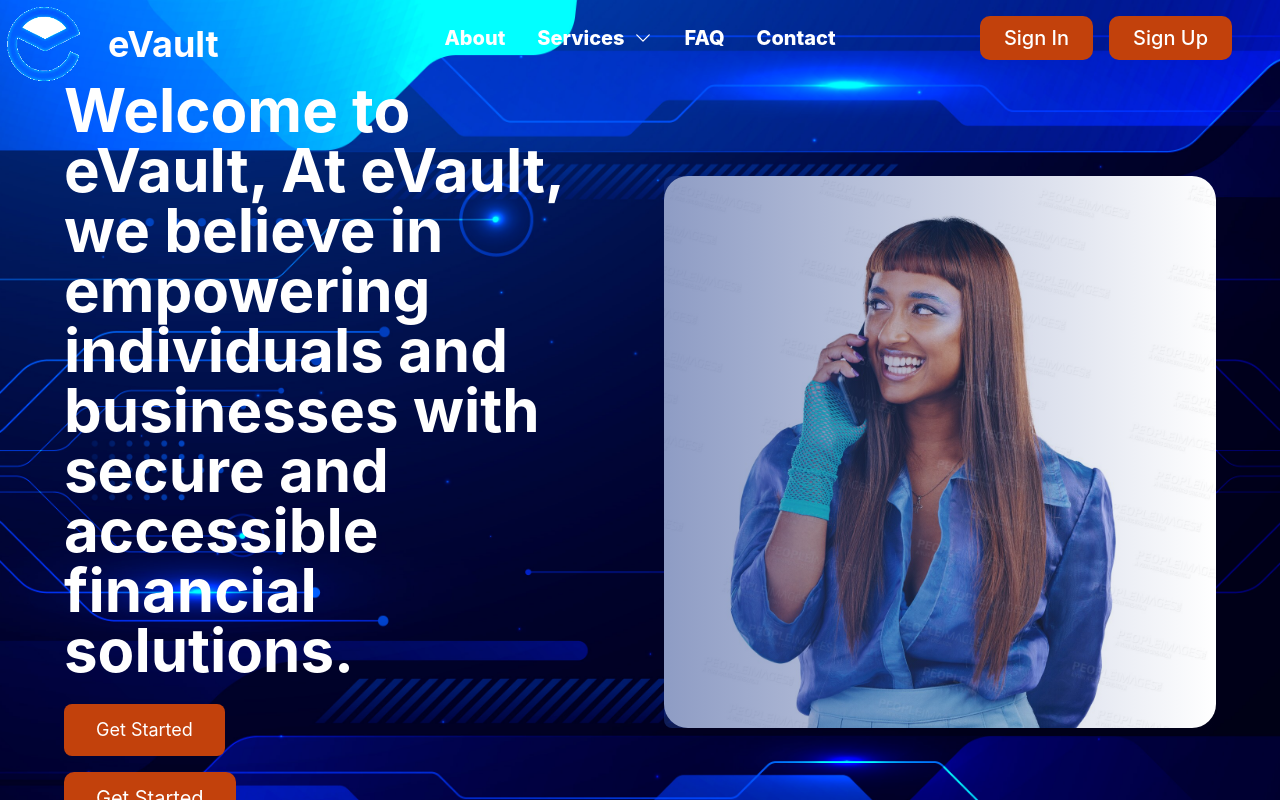
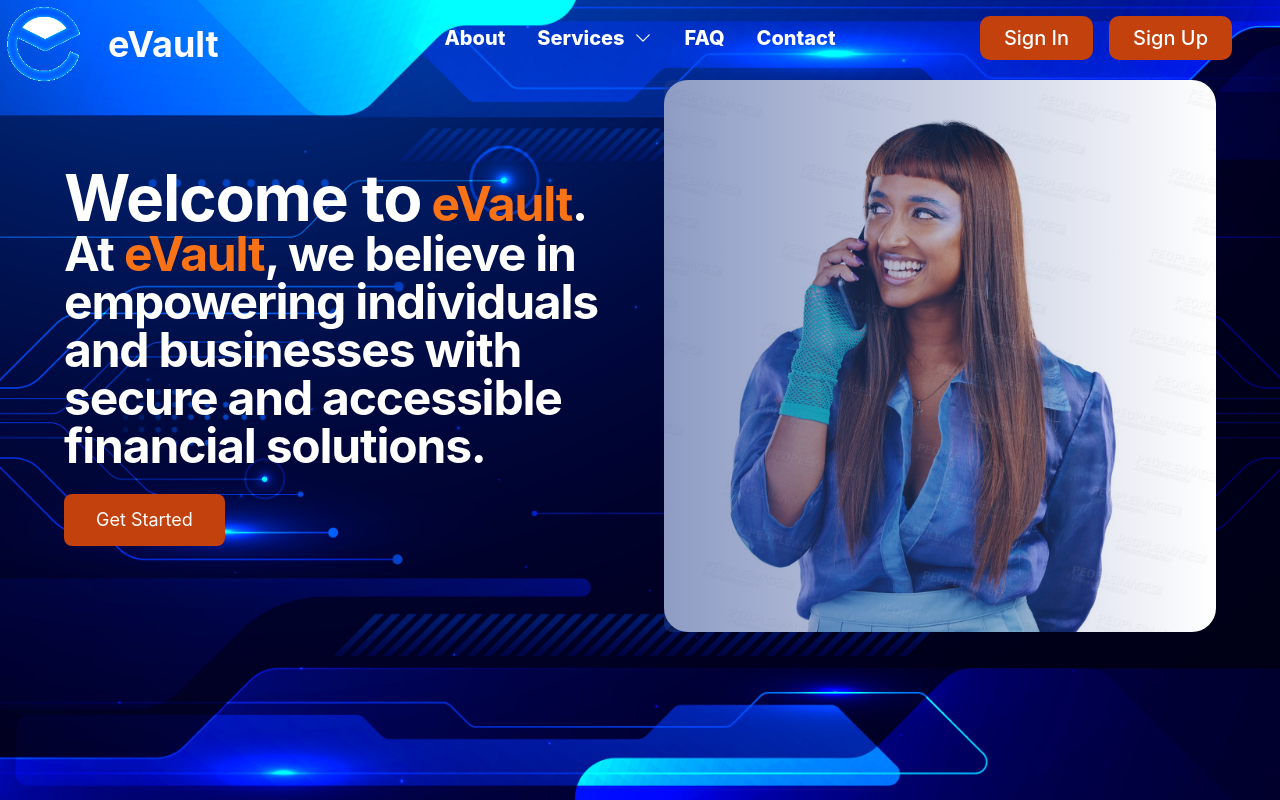
Before and after one commit to Lycan-Xx/evault_web, a React (Vite) app: page / in a window 1280 px wide. Shown: the top 800 px of the page. Built offline with nearby package versions, Linux system fonts and the light colour scheme.

Commit message:
started styling the hero text

```diff
--- a/src/components/Hero.jsx
+++ b/src/components/Hero.jsx
@@ -24,15 +24,28 @@ const Hero = ({ language }) => {
   };
 
   const content = {
-    English:
-      'Welcome to eVault, At eVault, we believe in empowering individuals and businesses with secure and accessible financial solutions.',
-    Hausa:
-      'Maraba da eVault, A eVault, muna da yakinin cewa muna bai wa mutane da kasuwanci damar samun hanyoyin kudi masu aminci da saukin samu.',
-    Igbo:
-      'Nnọọ na eVault. Na eVault, anyị kwenyere n’inyere ndị mmadụ na azụmaahịa ikike iji nweta ihe ngwọta ego dị nchebe ma dị mfe.',
-    Yoruba:
-      'Kaabo si eVault. Ni eVault, a gbagbọ ninu agbara eniyan ati awọn iṣowo pẹlu awọn solusan inawo ti o ni aabo ati ti o rọrun lati wọle si.',
+    English: (
+      <>
+       <span className='text-[4rem]'>Welcome to</span>  <span className="text-orange-500">eVault</span>. <br/> At <span className="text-orange-500">eVault</span>, we believe in empowering individuals and businesses with secure and accessible financial solutions.
+      </>
+    ),
+    Hausa: (
+      <>
+        Maraba da <span className="text-orange-500">eVault</span>. A <span className="text-orange-500">eVault</span>, muna da yakinin cewa muna bai wa mutane da kasuwanci damar samun hanyoyin kudi masu aminci da saukin samu.
+      </>
+    ),
+    Igbo: (
+      <>
+        Nnọọ na <span className="text-orange-500">eVault</span>. Na <span className="text-orange-500">eVault</span>, anyị kwenyere n’inyere ndị mmadụ na azụmaahịa ikike iji nweta ihe ngwọta ego dị nchebe ma dị mfe.
+      </>
+    ),
+    Yoruba: (
+      <>
+        Kaabo si <span className="text-orange-500">eVault</span>. Ni <span className="text-orange-500">eVault</span>, a gbagbọ ninu agbara eniyan ati awọn iṣowo pẹlu awọn solusan inawo ti o ni aabo ati ti o rọrun lati wọle si.
+      </>
+    ),
   };
+
 
   useEffect(() => {
     document.addEventListener('mousedown', handleClickOutside);
@@ -203,29 +216,19 @@ const Hero = ({ language }) => {
         </div>
       </div>
 
-      <div className="max-w-7xl mx-auto grid md:grid-cols-2 gap-12 items-center h-full pt-20 sm:pt-0">
-        <div className="space-y-4">
-
-
-              {/* Main Content */}
-
-              <div className="text-center md:text-left max-w-3xl mx-auto">
-        <h1 className="text-4xl md:text-6xl font-bold text-white leading-tight mb-6">
-          {content[language]}
-        </h1>
-        <button className="bg-orange-700 text-white px-8 py-3 rounded-lg hover:bg-blue-900 transition text-lg">
-          Get Started
-        </button>
-      </div>
-
-
-
-
-          <button className="bg-orange-700 text-white px-8 py-3 rounded-[10px] hover:bg-blue-900 transition text-xl">
+     {/* Navigation and Other Elements */}
+	 <div className="max-w-7xl mx-auto grid md:grid-cols-2 gap-12 items-center h-full pt-20 sm:pt-0">
+        {/* Hero Text Section */}
+        <div className="space-y-6">
+          <div className="text-white text-4xl md:text-5xl font-bold tracking-tight leading-snug">
+            {content[language]}
+          </div>
+          <button className="bg-orange-700 text-white px-8 py-3 rounded-lg hover:bg-blue-900 transition text-lg">
             Get Started
           </button>
         </div>
 
+        {/* Hero Image */}
         <div className="relative">
           <img
             src="./src/components/assets/smilling-image.jpg"
@@ -235,8 +238,6 @@ const Hero = ({ language }) => {
           <div className="absolute inset-0 bg-gradient-to-r from-blue-900/50 to-transparent rounded-lg"></div>
         </div>
       </div>
-
-
     </div>
   );
 };
```
Also changed, not shown: src/index.css (line endings or trailing spaces).
